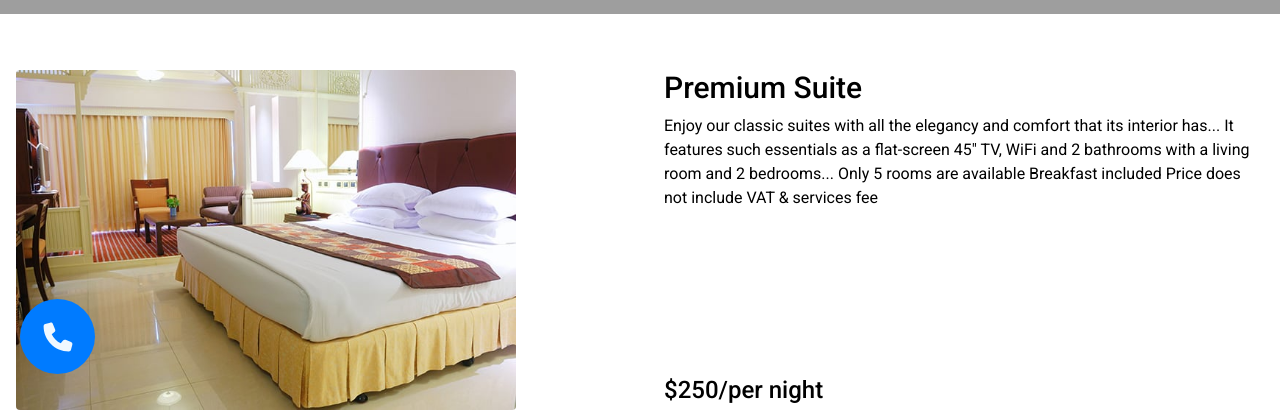
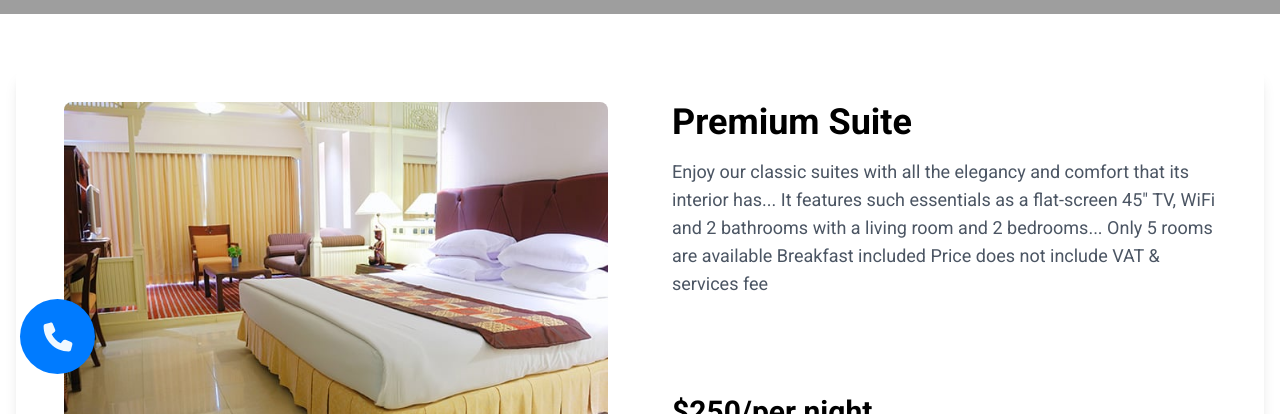
Before and after one commit to CHAKHVA/hotelbrb, a Next.js app: page /rooms in a window 1280 px wide. Shown: the part 386-800 px from the top of the page. Built offline with nearby package versions, Linux system fonts and the light colour scheme; grey boxes are pictures that could not be loaded.

Commit message:
polish rooms page

```diff
--- a/src/app/(pages)/rooms/page.tsx
+++ b/src/app/(pages)/rooms/page.tsx
@@ -11,7 +11,6 @@ export default function Page() {
                           Breakfast included
                           Price does not include VAT & services fee`,
             price: 250,
-            float: true,
         },
         {
             id: 2,
@@ -22,7 +21,6 @@ export default function Page() {
                           Breakfast included
                           Price does not include VAT & services fee`,
             price: 300,
-            float: false,
         },
         {
             id: 3,
@@ -33,7 +31,6 @@ export default function Page() {
                           Breakfast included
                           Price does not include VAT & services fee`,
             price: 350,
-            float: true,
         },
         {
             id: 4,
@@ -44,7 +41,6 @@ export default function Page() {
                           Breakfast included
                           Price does not include VAT & services fee`,
             price: 400,
-            float: false,
         },
     ];
 
--- a/src/app/components/GalleryGrid.tsx
+++ b/src/app/components/GalleryGrid.tsx
@@ -2,21 +2,16 @@ import Image from "next/image";
 
 export default function GalleryGrid({ images }: { images: ImageData[] }) {
     return (
-        <div className="flex justify-center">
-            <div className="grid grid-cols-1 sm:grid-cols-2 md:grid-cols-3 lg:grid-cols-4 gap-4 max-w-6xl">
+        <div className="grid grid-cols-2 md:grid-cols-4 gap-4">
             {images.map((image, index) => (
-                    <div key={index} className="overflow-hidden">
+                <div key={index} className="grid gap-4">
                     <Image
+                        className="h-auto max-w-full rounded-lg"
                         src={image.src}
-                            alt={image.alt}
-                            width={500}
-                            height={300}
-                            objectFit="cover"
-                            layout="responsive"
+                        alt={`Gallery image ${index + 1}`}
                     />
                 </div>
             ))}
         </div>
-        </div>
     );
 }
--- a/src/app/components/Room.tsx
+++ b/src/app/components/Room.tsx
@@ -8,26 +8,29 @@ export default function Room({ room }: { room: IRoom }) {
         <div
             className={`flex flex-col ${
                 isEvenRoom ? "lg:flex-row" : "lg:flex-row-reverse"
-            } gap-6 lg:gap-12 my-10`}
+            } gap-8 lg:gap-16 p-4 lg:py-8 lg:px-12 my-10 bg-white shadow-lg rounded-lg`}
         >
             <div className="flex-1">
-                <div className="relative w-full h-60 lg:h-96">
+                <div className="relative w-full h-60 lg:h-96 rounded-lg">
                     <Image
                         src={room.src}
                         alt={room.name}
-                        width={500}
-                        height={300}
-                        className="rounded"
+                        fill
+                        className="rounded-lg transition duration-300 ease-in-out transform hover:scale-105"
                     />
                 </div>
             </div>
             <div className="flex-1 flex flex-col justify-between">
                 <div>
-                    <h2 className="text-3xl font-medium mb-2">{room.name}</h2>
-                    <p className="mb-2">{room.description}</p>
+                    <h2 className="text-3xl lg:text-4xl font-semibold mb-4">
+                        {room.name}
+                    </h2>
+                    <p className="text-gray-600 text-lg mb-4">
+                        {room.description}
+                    </p>
                 </div>
                 <div>
-                    <p className="text-2xl font-medium mb-2">
+                    <p className="text-2xl lg:text-3xl font-semibold mb-4">
                         {"$" + room.price + "/per night"}
                     </p>
                     <button className="bg-blue-600 text-white font-bold py-2 px-4 rounded hover:bg-blue-700 transition duration-300">
--- a/src/app/interfaces/room.interface.ts
+++ b/src/app/interfaces/room.interface.ts
@@ -4,5 +4,4 @@ interface IRoom {
     name: string;
     description: string;
     price: number;
-    float: boolean;
 }
```
Lines whose indentation alone changed are shown as unchanged.
